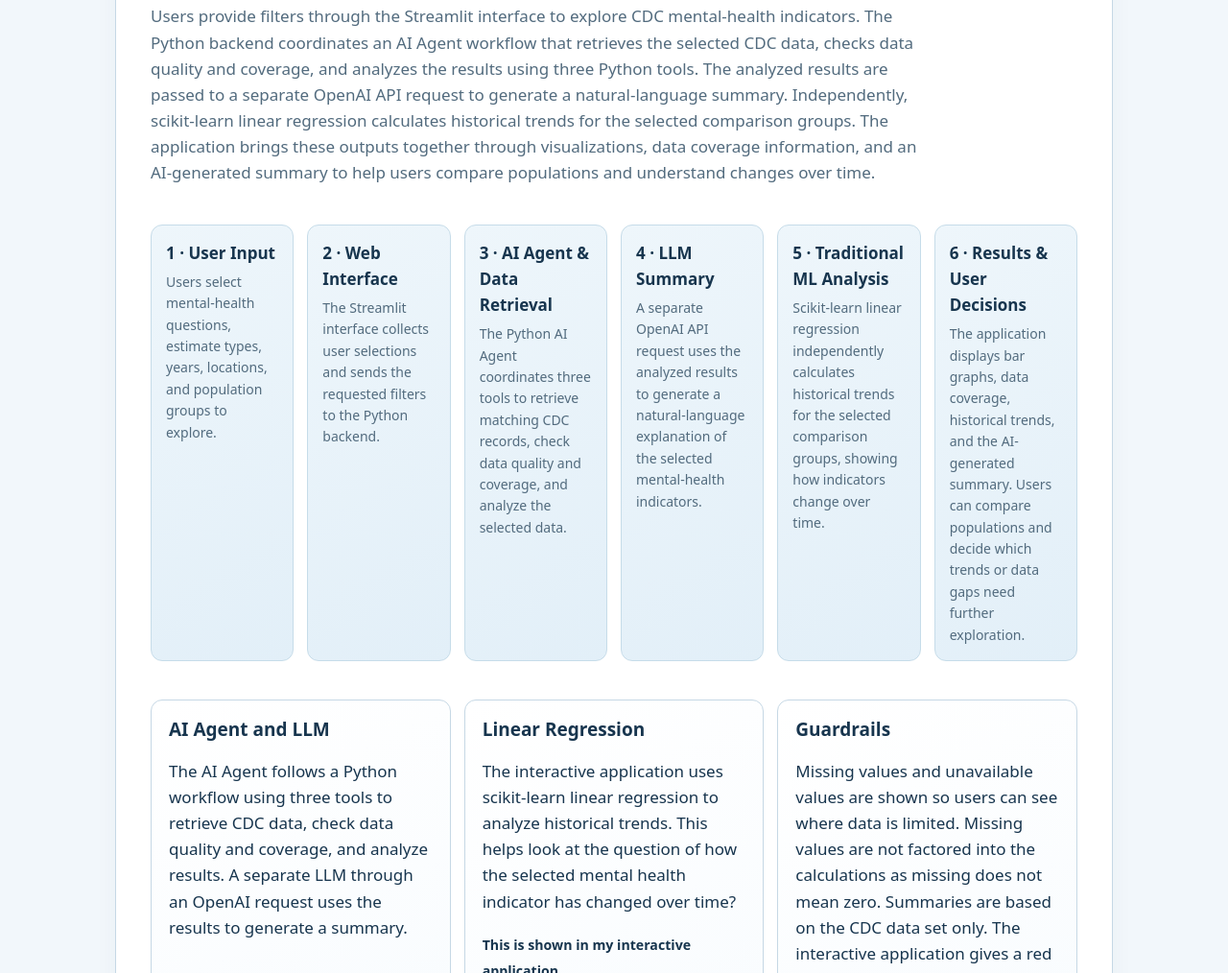
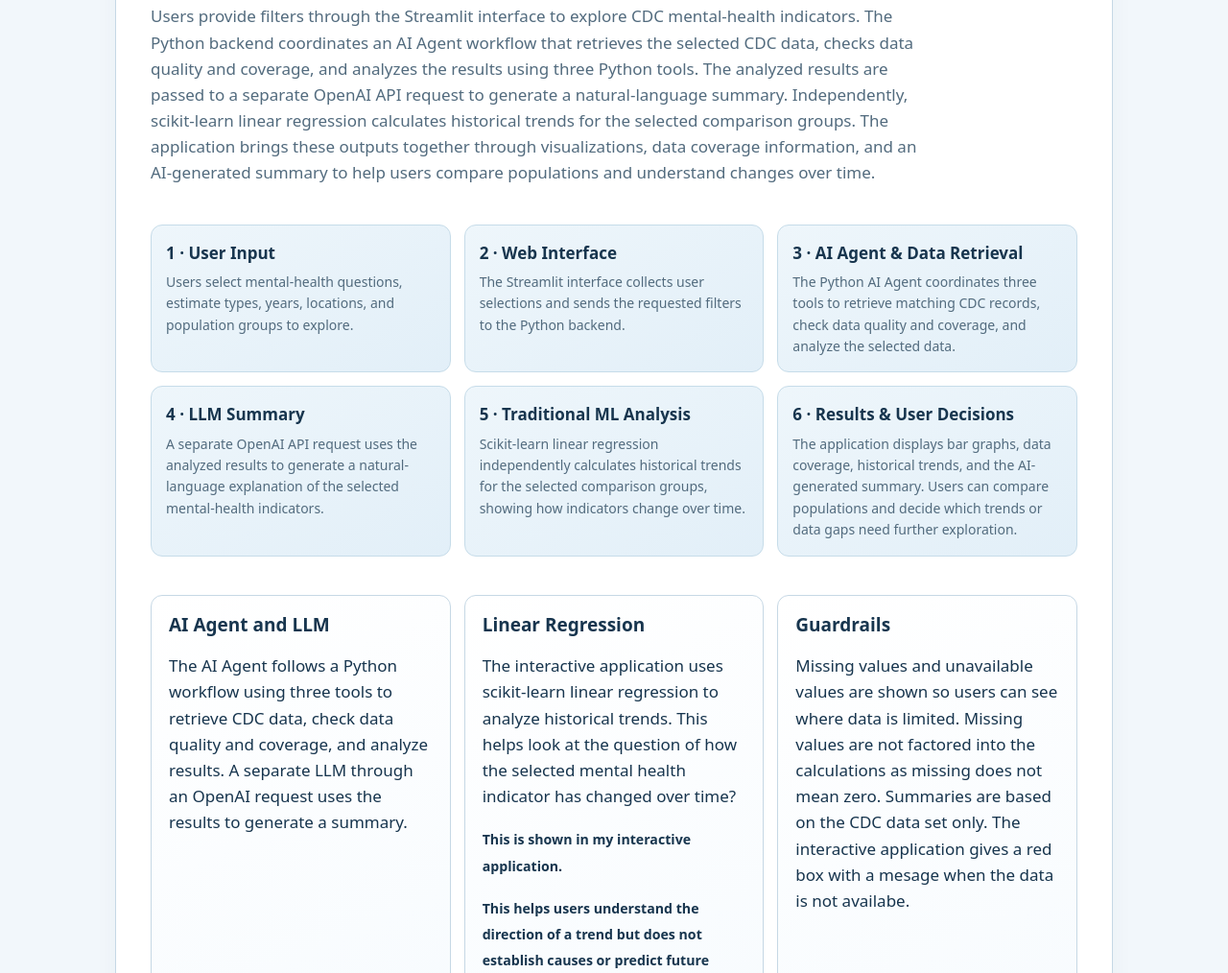
Before and after one commit to Faleeqwesa/mind-the-gap-mental-health, a plain HTML site: page index.html in a window 1280 px wide. Shown: the part 1801-2815 px from the top of the page at 96% size. Drawn offline with Linux system fonts and the light colour scheme.

```diff
--- a/index.html
+++ b/index.html
@@ -169,7 +169,7 @@ section {
 
 .workflow {
   display: grid;
-  grid-template-columns: repeat(auto-fit, minmax(0, 1fr));
+  grid-template-columns: repeat(auto-fit, minmax(min(100%, 280px), 1fr));
   gap: 14px;
   margin: 20px 0;
 }
@@ -281,7 +281,6 @@ footer {
 @media (max-width: 760px) {
   header { padding: 18px 17px 38px; }
   nav { margin-bottom: 30px; }
-  .workflow { grid-template-columns: 1fr; }
   main, footer { padding: 13px; }
   .frame-top { flex-wrap: wrap; }
   .app-frame { height: 1200px; }
```
